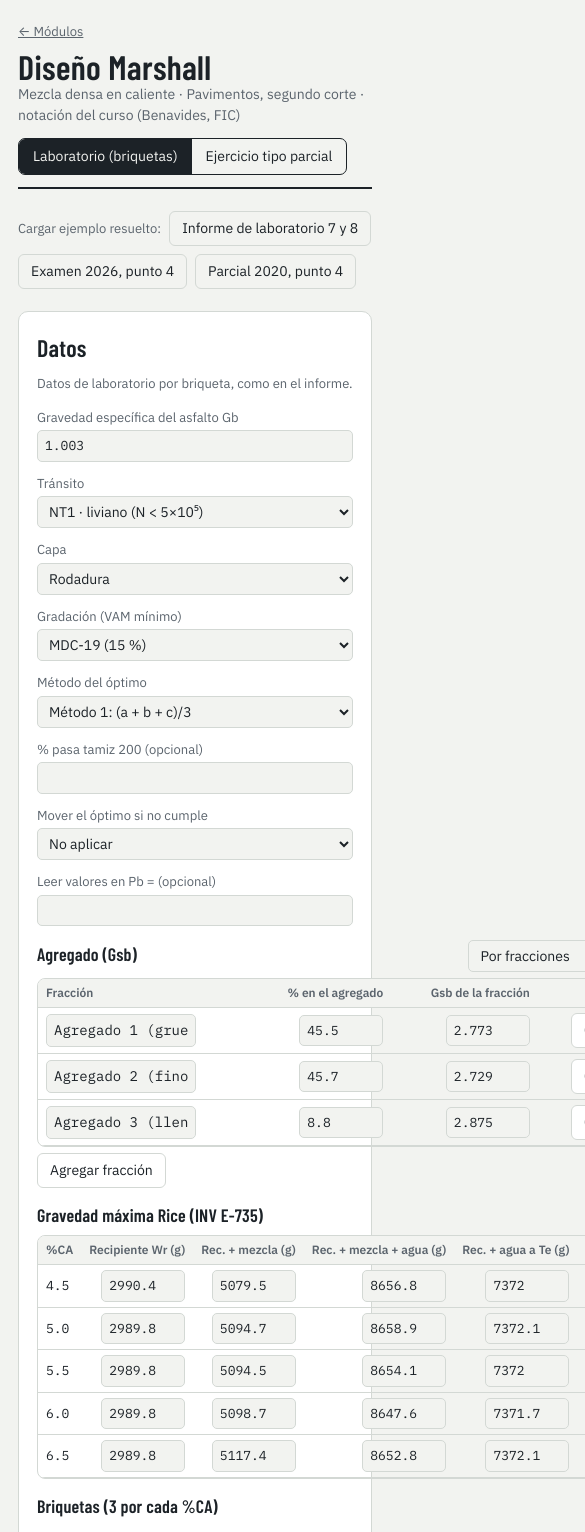
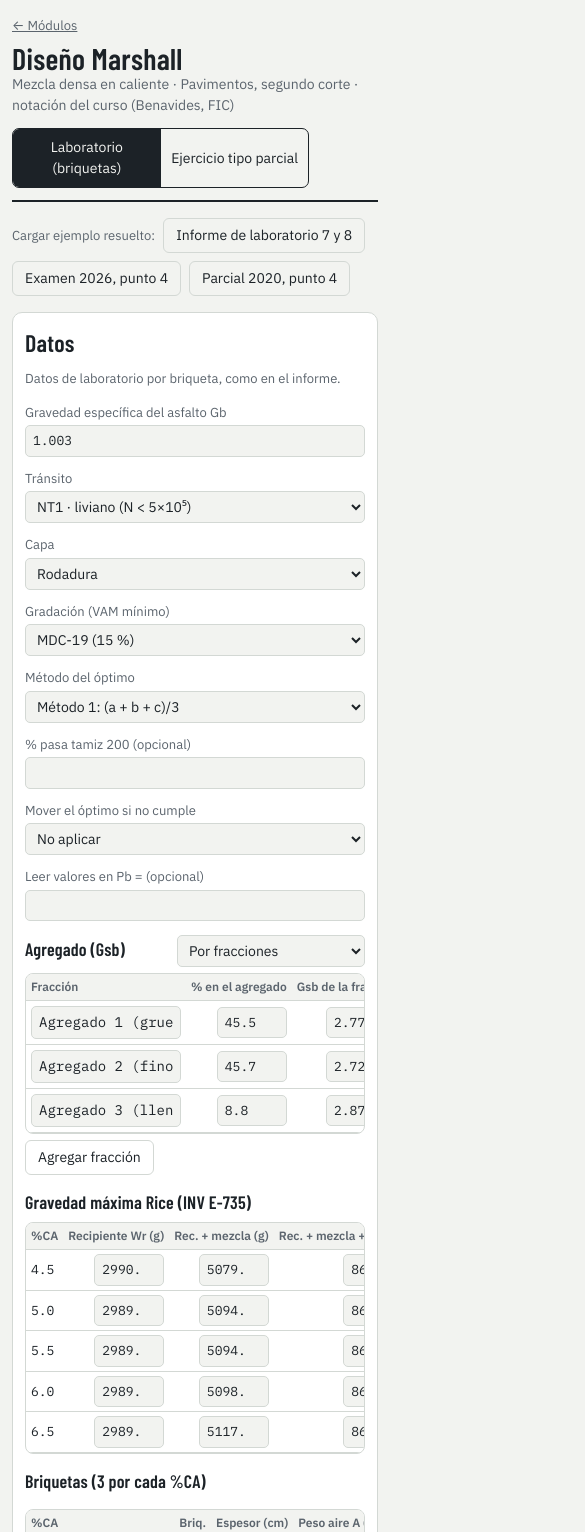
Before and after one commit to robinsonramos/app-pavimentos, a plain HTML site: page marshall.html in a window 390 px wide. Shown: the top 1532 px of the page, 585 px wide, since content can reach past the window. Drawn offline with nearby package versions, Linux system fonts and the light colour scheme.

Commit message:
Corrige desborde de la interfaz en pantallas angostas
Las tablas de datos estiraban las columnas de la grilla y empujaban los
controles fuera del margen. Se limitan las columnas con minmax(0,1fr),
las tablas se desplazan dentro de su recuadro y se ajustan los espacios
en celular. Caché del service worker a v2 para forzar la actualización.

Co-Authored-By: Claude Opus 5.5 <noreply@anthropic.com>
Claude-Session: https://claude.ai/code/session_01FEkJ1KPUoeBKUYEULEL5jk

```diff
--- a/marshall.html
+++ b/marshall.html
@@ -58,7 +58,7 @@ button:focus-visible,input:focus-visible,select:focus-visible{outline:2px solid
 .tabs button[aria-pressed="true"]{background:var(--ink);color:var(--paper)}
 .ghost{background:transparent}
 .panel{background:var(--surface);border:1px solid var(--line);border-radius:10px;padding:18px;display:flex;flex-direction:column;gap:14px}
-.grid-gen{display:grid;grid-template-columns:repeat(auto-fit,minmax(170px,1fr));gap:12px}
+.grid-gen{display:grid;grid-template-columns:repeat(auto-fit,minmax(min(170px,100%),1fr));gap:12px}
 label.f{display:flex;flex-direction:column;gap:3px;font-size:13px;color:var(--muted)}
 input,select{font:inherit;font-size:14px;color:var(--ink);background:var(--paper);border:1px solid var(--line);border-radius:5px;padding:5px 7px;min-width:0}
 input[type=number]{font-family:var(--mono);font-size:13px}
@@ -72,10 +72,11 @@ th:first-child,td:first-child{text-align:left}
 td{font-family:var(--mono);font-size:13px}
 tr.grp td{border-top:2px solid var(--line)}
 tr.avg td{font-weight:600;background:var(--paper)}
-.row2{display:grid;grid-template-columns:1fr 1fr;gap:14px}
-@media (max-width:820px){.row2{grid-template-columns:1fr}}
-.summary{display:grid;grid-template-columns:minmax(220px,300px) 1fr;gap:16px;align-items:start}
-@media (max-width:760px){.summary{grid-template-columns:1fr}}
+.row2{display:grid;grid-template-columns:minmax(0,1fr) minmax(0,1fr);gap:14px}
+.row2>*,.summary>*,.panel>*,.chart{min-width:0}
+@media (max-width:820px){.row2{grid-template-columns:minmax(0,1fr)}}
+.summary{display:grid;grid-template-columns:minmax(220px,300px) minmax(0,1fr);gap:16px;align-items:start}
+@media (max-width:760px){.summary{grid-template-columns:minmax(0,1fr)}}
 .big{border-left:6px solid var(--accent);padding:4px 0 4px 14px;display:flex;flex-direction:column;gap:4px}
 .big .v{font-family:var(--display);font-size:56px;line-height:1;font-weight:600}
 .big .k{font-size:13px;color:var(--muted)}
@@ -84,7 +85,7 @@ tr.avg td{font-weight:600;background:var(--paper)}
 .chip.ok{background:var(--ok-soft);color:var(--ok);border-color:var(--ok)}
 .chip.bad{background:var(--bad-soft);color:var(--bad);border-color:var(--bad)}
 .chip.na{background:var(--paper);color:var(--muted);border-color:var(--line)}
-.charts{display:grid;grid-template-columns:repeat(auto-fill,minmax(330px,1fr));gap:14px}
+.charts{display:grid;grid-template-columns:repeat(auto-fill,minmax(min(330px,100%),1fr));gap:14px}
 .chart{background:var(--surface);border:1px solid var(--line);border-radius:10px;padding:12px;display:flex;flex-direction:column;gap:6px}
 .chart svg{width:100%;height:auto;display:block}
 .chart .cap{font-size:13px;color:var(--muted)}
@@ -118,6 +119,16 @@ svg .lblPf{fill:var(--ok);font-weight:500}
 ul.sup{margin:0;padding-left:18px;display:flex;flex-direction:column;gap:6px;max-width:90ch}
 .hd{display:flex;flex-wrap:wrap;justify-content:space-between;align-items:baseline;gap:8px}
 .ok-t{color:var(--ok)} .bad-t{color:var(--bad)}
+@media (max-width:520px){
+  .wrap{padding:14px 12px 48px;gap:16px}
+  .panel{padding:12px}
+  h1{font-size:30px}
+  .tabs{display:flex;width:100%}.tabs button{flex:1;padding:8px 6px}
+  td input[type=number]{width:70px} td input.sm{width:54px}
+  th,td{padding:4px 5px}
+  .big .v{font-size:46px}
+  .hd>select,.hd>button{max-width:100%}
+}
 @media (prefers-reduced-motion: reduce){*{transition:none!important}}
 </style>
 </head>
--- a/sw.js
+++ b/sw.js
@@ -1,5 +1,5 @@
 /* Service worker: precache de la app y caché en tiempo de ejecución de las fuentes de Google. */
-const VERSION = "pavimentos-v1";
+const VERSION = "pavimentos-v2";
 const CORE = ["./", "./index.html", "./marshall.html", "./manifest.json", "./icons/icon-192.png", "./icons/icon-512.png", "./icons/maskable-512.png"];
 
 self.addEventListener("install", e => {
```
